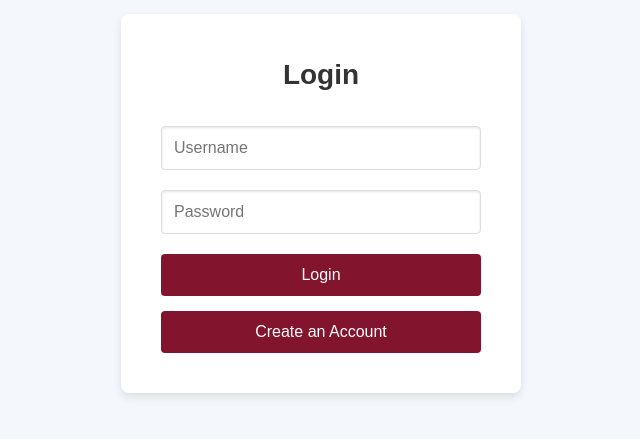
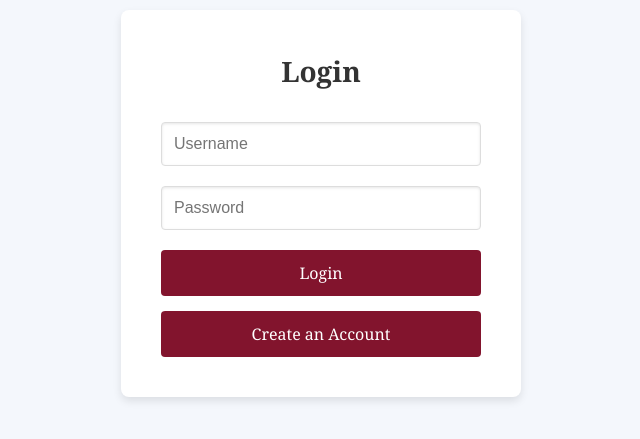
Before and after one commit to izzietaylor123/MapYourDegree, a React (Vite) app in the folder map-your-degree/: page / in a window 1280 px wide. Shown: the part 197-636 px from the top of the page, without its empty margins (319-959 px from the left). Built offline with nearby package versions, Linux system fonts and the light colour scheme.

Commit message:
Making things prettier

```diff
--- a/map-your-degree/src/Pages/Login/Login.css
+++ b/map-your-degree/src/Pages/Login/Login.css
@@ -6,7 +6,7 @@
   }
 
   body {
-    font-family: 'Arial', sans-serif;
+    font-family: 'Georgia', sans-serif;
     background-color: #f4f7fc;
     display: flex;
     justify-content: center;
@@ -23,6 +23,13 @@
     width: 100%;
     max-width: 400px;
     text-align: center;
+  }
+
+  .website-header {
+    font-size: 50px;
+    color: #000000;
+    margin-bottom: 30px;
+    font-weight: bold;
   }
 
   h2 {
```
